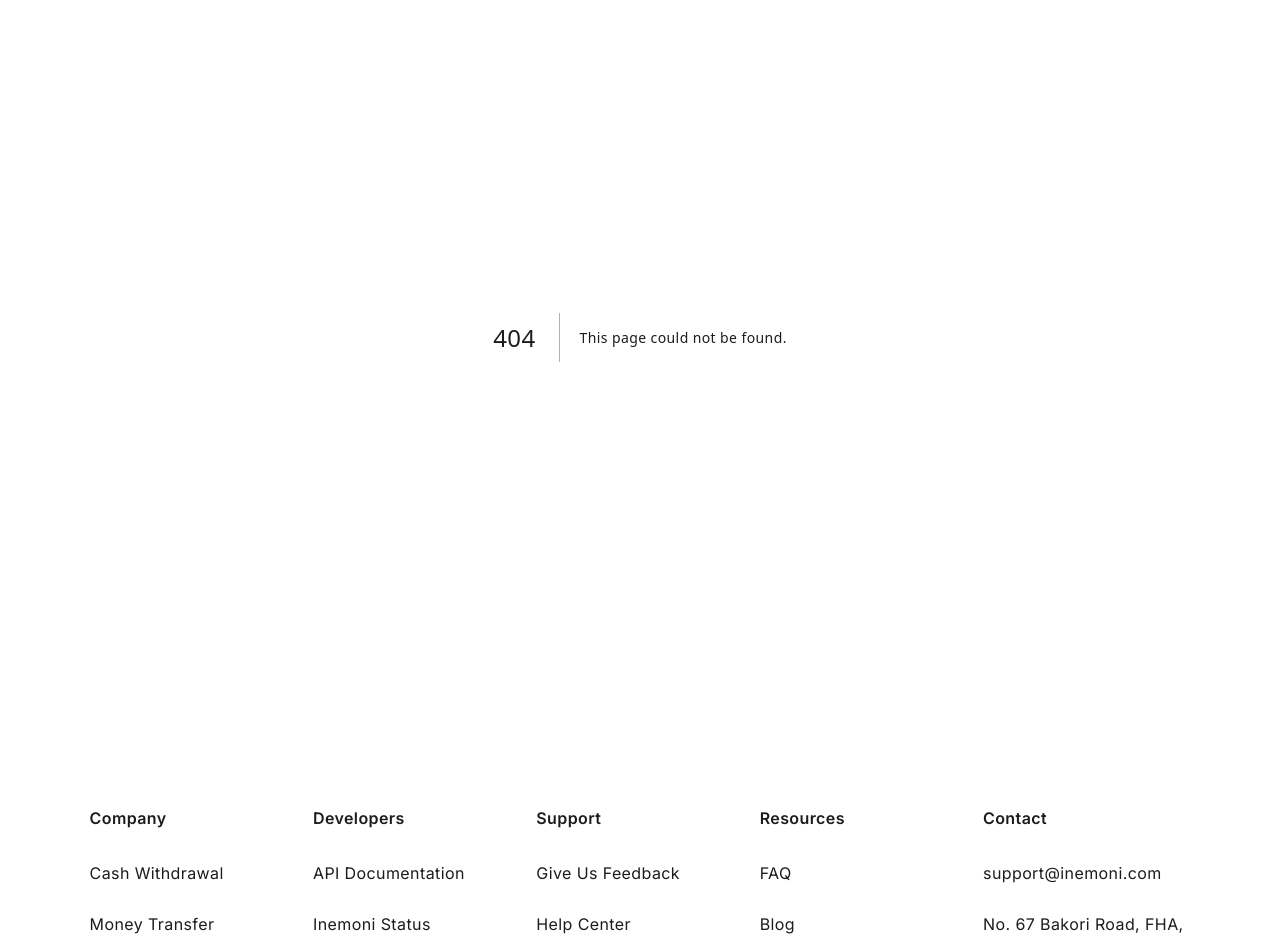
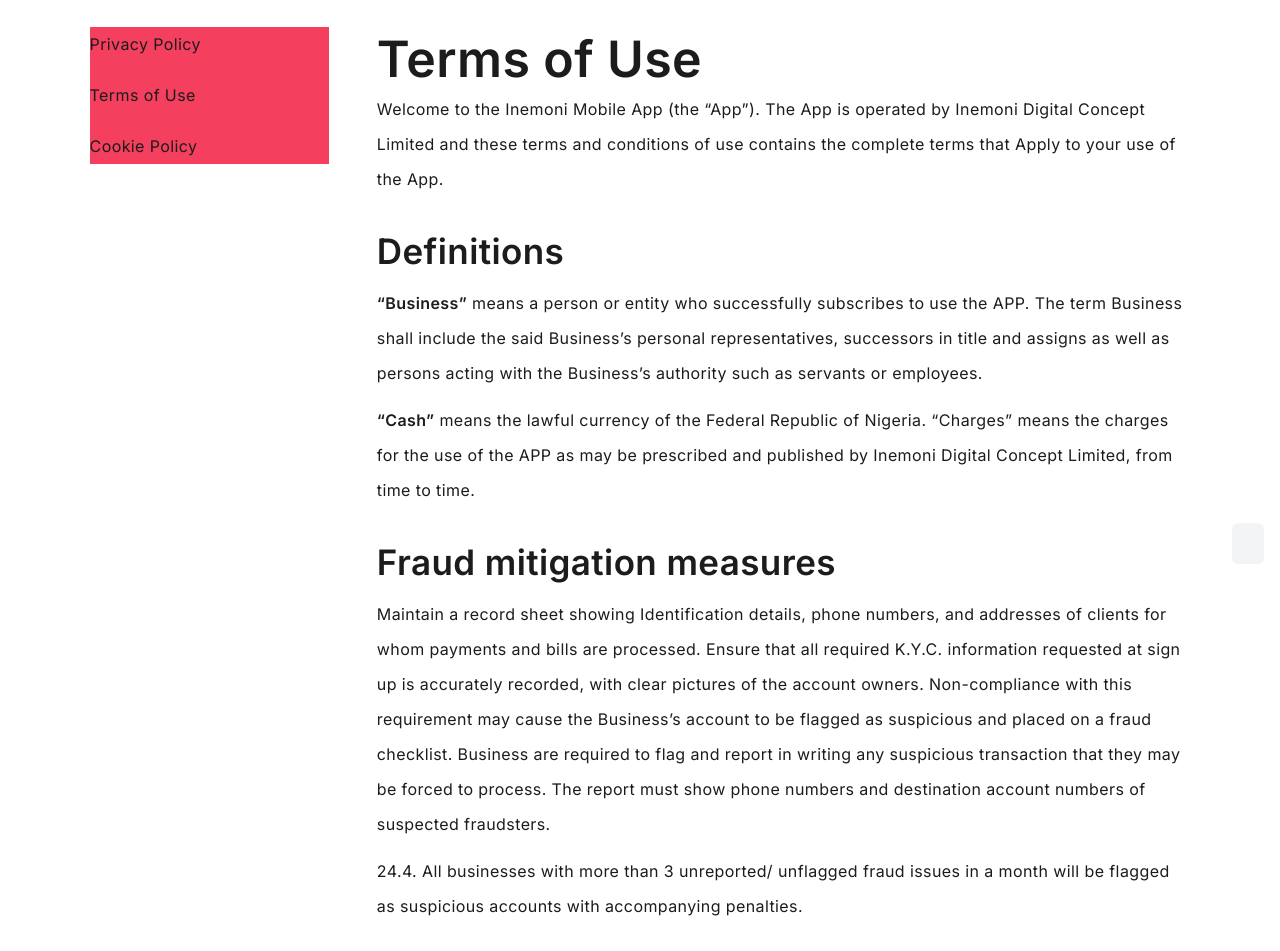
Before and after one commit to detachedsoul/inemoni, a Next.js app: page /legal/terms-of-use in a window 1280 px wide. Before the commit this address had no page. Shown: the part 220-1171 px from the top of the page. Built offline with nearby package versions, Linux system fonts and the light colour scheme; a web font is replaced by a local one.

Commit message:
style: terms of use initial design

```diff
--- /dev/null
+++ b/app/legal/layout.js
@@ -0,0 +1,49 @@
+"use client";
+
+import Link from "next/link";
+import {useState} from "react";
+
+const Layout = ({ children }) => {
+	const [isActive, setIsActive] = useState(false);
+
+	const handleClick = () => {
+		setIsActive(() => !isActive);
+	};
+
+    return (
+		<>
+			<div className="grid relative gap-8 items-start lg:grid-cols-12 p-[5%] xl:p-[7%] lg:gap-12">
+				<div className={`fixed z-[1025] w-[90%] left-0 right-0 transiton-transform ease-in-out duration-500 lg:sticky top-[20%] flex flex-col gap-4 lg:col-span-3 bg-rose-500 lg:w-auto lg:z-auto ${isActive ? 'translate-x-0' : '-translate-x-[calc(100%+5%)]'} lg:translate-x-0 lg:static`}>
+					<Link
+						className="inline-block"
+						href="/legal/privacy-policy"
+					>
+						Privacy Policy
+					</Link>
+
+					<Link
+						className="inline-block"
+						href="/legal/terms-of-use"
+					>
+						Terms of Use
+					</Link>
+
+					<Link
+						className="inline-block"
+						href="/legal/cookie-policy"
+					>
+						Cookie Policy
+					</Link>
+				</div>
+
+				<div className="lg:col-span-9">{children}</div>
+			</div>
+
+			<button className="fixed right-4 bottom-4 rounded-md px-2.5 pt-1 pb-0.5 bg-gray-100 z-[1024]" type="button" aria-label="Toggle legal policies links" onClick={handleClick}>
+				<i className="fr fi-rr-menu-burger top-0"></i>
+			</button>
+		</>
+	);
+};
+
+export default Layout;
--- /dev/null
+++ b/app/legal/terms-of-use/page.js
@@ -0,0 +1,9 @@
+import Terms from "@components/terms-of-use/Terms";
+
+const Index = () => {
+    return (
+		<Terms />
+	);
+};
+
+export default Index;
--- a/components/Footer.js
+++ b/components/Footer.js
@@ -116,17 +116,17 @@
 				{
 					linkName: "Privacy Policy",
 					isLink: true,
-					route: "/privacy-policy",
+					route: "/legal/privacy-policy",
 				},
 				{
 					linkName: "Terms of Use",
 					isLink: true,
-					route: "/terms-of-use",
+					route: "/legal/terms-of-use",
 				},
 				{
 					linkName: "Cookie Policy",
 					isLink: true,
-					route: "/cookie-policy",
+					route: "/legal/cookie-policy",
 				},
 			],
 		},
@@ -343,19 +343,19 @@
 
 					<ul className="lg:flex items-center gap-8 hidden not-sr-only">
 						<li>
-							<Link className="hover:text-brand-purple" href="/privacy-policy">
+							<Link className="hover:text-brand-purple" href="/legal/privacy-policy">
 								Privacy Policy
 							</Link>
 						</li>
 
 						<li>
-							<Link className="hover:text-brand-purple" href="/terms-of-use">
+							<Link className="hover:text-brand-purple" href="/legal/terms-of-use">
 								Terms of Use
 							</Link>
 						</li>
 
 						<li>
-							<Link className="hover:text-brand-purple" href="/cookie-policy">
+							<Link className="hover:text-brand-purple" href="/legal/cookie-policy">
 								Cookie Policy
 							</Link>
 						</li>
--- a/components/Header.js
+++ b/components/Header.js
@@ -207,7 +207,7 @@
 
 									<Link
 										className={`hover:bg-dropdown-hover text-brand-black btn space-y-2 ${pathname === '/terms-of-use' ? 'bg-dropdown-hover' : ''}`}
-										href="/terms-of-use"
+										href="/legal/terms-of-use"
 									>
 										<span className="block font-bold">
 											Terms of Use
--- /dev/null
+++ b/components/terms-of-use/Terms.js
@@ -0,0 +1,70 @@
+const Terms = () => {
+    return (
+		<div className="grid gap-8">
+			<div>
+				<h1 className="header main-header">Terms of Use</h1>
+
+				<p>
+					Welcome to the Inemoni Mobile App (the “App”). The App is
+					operated by Inemoni Digital Concept Limited and these terms
+					and conditions of use contains the complete terms that Apply
+					to your use of the App.
+				</p>
+			</div>
+
+			<div className="space-y-3">
+				<h1 className="header secondary-header">Definitions</h1>
+
+				<div className="space-y-3">
+					<p>
+						<span className="font-semibold">“Business”</span> means
+						a person or entity who successfully subscribes to use
+						the APP. The term Business shall include the said
+						Business’s personal representatives, successors in title
+						and assigns as well as persons acting with the
+						Business’s authority such as servants or employees.
+					</p>
+
+					<p>
+						<span className="font-semibold">“Cash”</span> means the
+						lawful currency of the Federal Republic of Nigeria.
+						“Charges” means the charges for the use of the APP as
+						may be prescribed and published by Inemoni Digital
+						Concept Limited, from time to time.
+					</p>
+				</div>
+			</div>
+
+			<div className="space-y-3">
+				<h1 className="header secondary-header">
+					Fraud mitigation measures
+				</h1>
+
+				<div className="space-y-3">
+					<p>
+						Maintain a record sheet showing Identification details,
+						phone numbers, and addresses of clients for whom
+						payments and bills are processed. Ensure that all
+						required K.Y.C. information requested at sign up is
+						accurately recorded, with clear pictures of the account
+						owners. Non-compliance with this requirement may cause
+						the Business’s account to be flagged as suspicious and
+						placed on a fraud checklist. Business are required to
+						flag and report in writing any suspicious transaction
+						that they may be forced to process. The report must show
+						phone numbers and destination account numbers of
+						suspected fraudsters.
+					</p>
+
+					<p>
+						24.4. All businesses with more than 3 unreported/
+						unflagged fraud issues in a month will be flagged as
+						suspicious accounts with accompanying penalties.
+					</p>
+				</div>
+			</div>
+		</div>
+	);
+};
+
+export default Terms;
--- a/src/main.css
+++ b/src/main.css
@@ -9,6 +9,10 @@
 
     .main-header {
         @apply header text-4xl leading-[3rem] sm:text-[3.125rem] sm:leading-[4.063rem]
+    }
+
+    .secondary-header {
+        @apply main-header text-2xl leading-[2.5rem] sm:text-[2.188rem] sm:leading-[2.813rem]
     }
 
     .fr {
```
Also changed, not shown: app/legal/terms-of-use/head.js (added, +19 -0 lines), app/globals.css.
